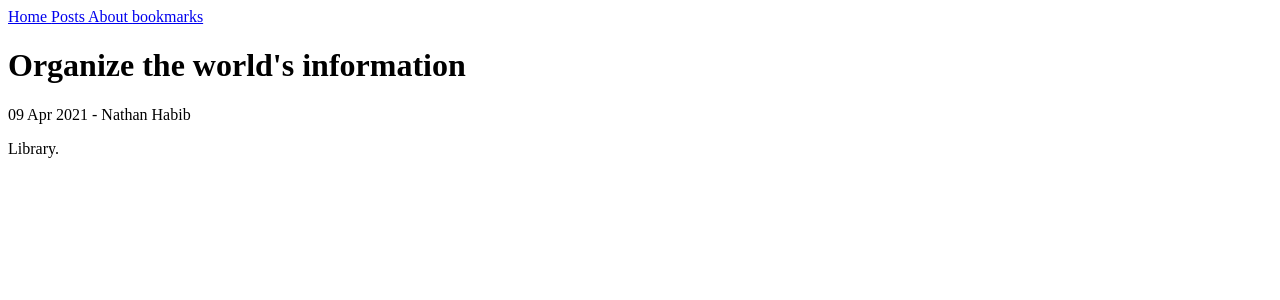
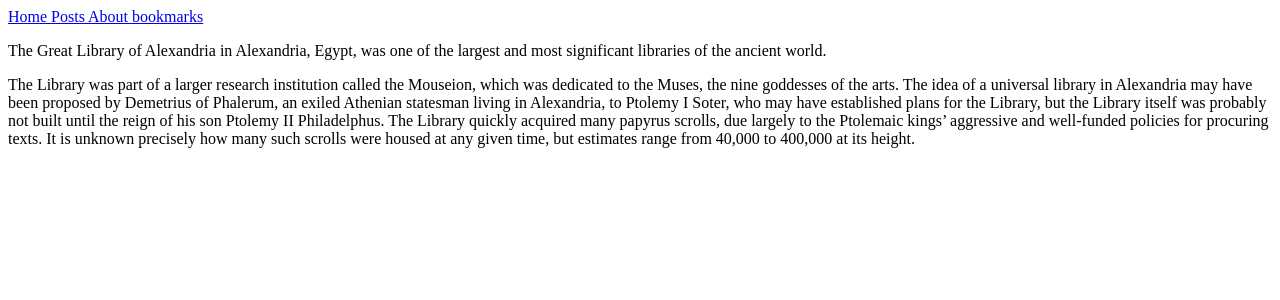
Before and after one commit to NathanHB/NathanHB.github.io, a Jekyll site: the page built from _posts/2021-04-19-organize-the-worlds-information.md, in a window 1280 px wide. Shown: the top 300 px of the page. Built offline with Jekyll 4.4.1, drawn with Linux system fonts in a browser that asks for light colours; our own code applies the rules of GitHub Pages for plain Markdown files.

```diff
--- a/_posts/2021-04-19-organize-the-worlds-information.md
+++ b/_posts/2021-04-19-organize-the-worlds-information.md
@@ -2,6 +2,19 @@
 title: Organize the world's information
 date: April, 09 2021
 author: Nathan Habib
+layout: default
 ---
 
-Library.
+The Great Library of Alexandria in Alexandria, Egypt, was one of the largest
+and most significant libraries of the ancient world.
+
+The Library was part of a larger research institution called the Mouseion,
+which was dedicated to the Muses, the nine goddesses of the arts.  The idea of
+a universal library in Alexandria may have been proposed by Demetrius of
+Phalerum, an exiled Athenian statesman living in Alexandria, to Ptolemy
+I Soter, who may have established plans for the Library, but the Library itself
+was probably not built until the reign of his son Ptolemy II Philadelphus.  The
+Library quickly acquired many papyrus scrolls, due largely to the Ptolemaic
+kings' aggressive and well-funded policies for procuring texts.  It is unknown
+precisely how many such scrolls were housed at any given time, but estimates
+range from 40,000 to 400,000 at its height.
--- a/blog.html
+++ b/blog.html
@@ -1,5 +1,6 @@
 ---
 title: Blog
+layout: default
 ---
 
 <h1>Latest Posts</h1>
```
Also changed, not shown: about.md (renamed from about.markdown), index.md (renamed from index.markdown).
